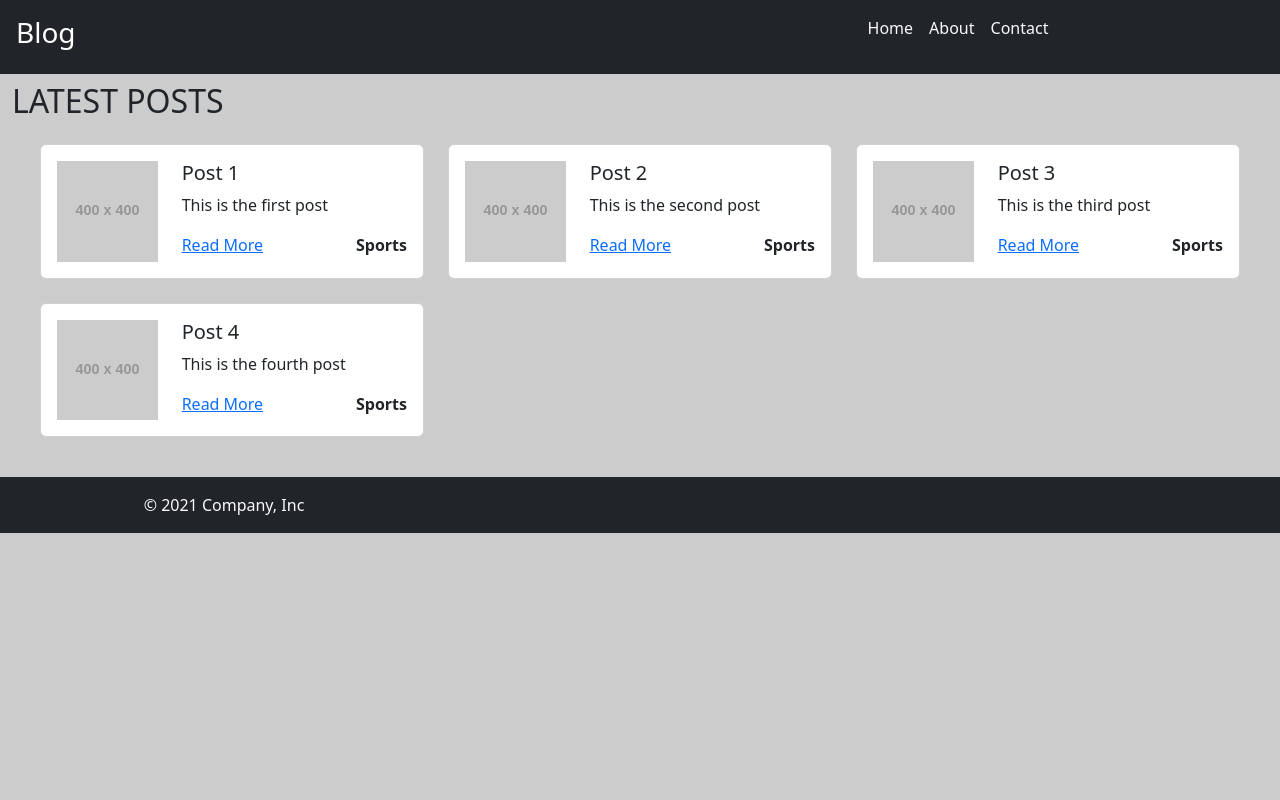
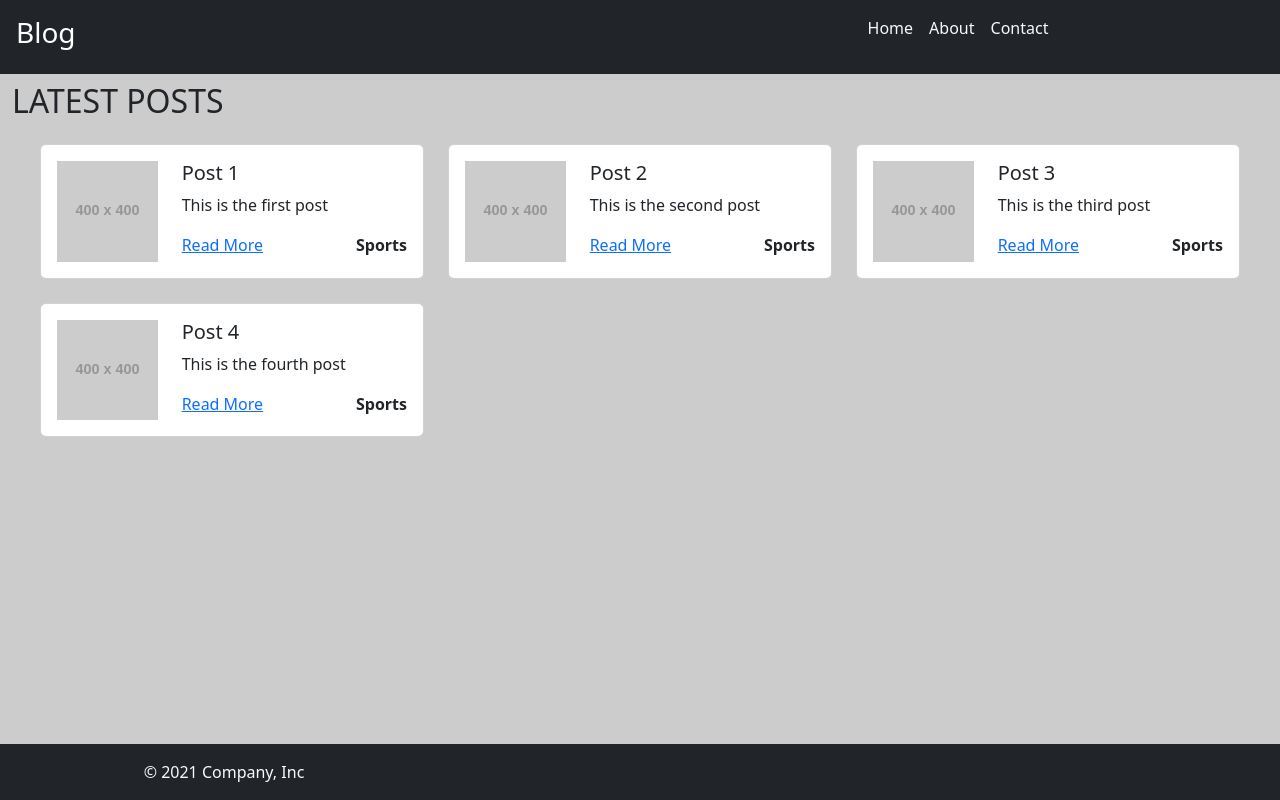
Before and after one commit to mukkss/LearnDjango, a Django app: page /blog/ in a window 1280 px wide. Run offline with Django 5.2, Linux system fonts and the light colour scheme; grey boxes labelled with a size stand in for pictures from a placeholder-image service; some libraries are stand-ins or nearby versions.

Commit message:
if_Tag_for_Data_ Checking

```diff
--- a/myapp/blog/static/blog/style.css
+++ b/myapp/blog/static/blog/style.css
@@ -1,3 +1,18 @@
-body {
+html, body {
+    height: 100%;
+    margin: 0;
+    display: flex;
+    flex-direction: column;
     background-color: #cccccc;
 }
+
+main {
+    flex: 1; /* Pushes footer to the bottom */
+}
+
+footer {
+    background-color: #343a40; /* Dark color */
+    color: white;
+    text-align: center;
+    padding: 10px;
+}
--- a/myapp/blog/templates/blog/base.html
+++ b/myapp/blog/templates/blog/base.html
@@ -12,11 +12,11 @@
 <body >
     <!-- Header -->
     {% include 'blog/includes/header.html' %}
-
+    <main>
     <!-- Dynamic content -->
     {% block content %}
     {% endblock %}
-
+    </main>
     <!-- Footer -->
     {% include 'blog/includes/footer.html' %}
     <script src="https://cdn.jsdelivr.net/npm/bootstrap@5.3.3/dist/js/bootstrap.bundle.min.js" integrity="sha384-YvpcrYf0tY3lHB60NNkmXc5s9fDVZLESaAA55NDzOxhy9GkcIdslK1eN7N6jIeHz" crossorigin="anonymous"></script>
--- a/myapp/blog/templates/blog/includes/footer.html
+++ b/myapp/blog/templates/blog/includes/footer.html
@@ -1,5 +1,5 @@
 <footer class="bg-dark text-light p-3">
-    <div class="col-4 d-flex justify-content-center align-items-center">
+  <div class="col-4 d-flex justify-content-center align-items-center">
       <span class="text-light">© 2021 Company, Inc</span>
-    </div>
+  </div>
 </footer>
--- a/myapp/blog/templates/blog/index.html
+++ b/myapp/blog/templates/blog/index.html
@@ -8,6 +8,7 @@
             </div>
         </div>
         <div class="row m-3">
+            {% if posts %}
                 {% for post in posts %}
                     <div class="col-4 mb-4">
                         <div class="card">
@@ -29,6 +30,11 @@
                         </div>
                     </div>
                 {% endfor %}
+            {% else %}
+                <div class="col">
+                    <h3>No posts Available</h3>
+                </div>
+            {% endif %}
         </div>
     </div>
 {% endblock %}
```
Lines whose indentation alone changed are shown as unchanged.
